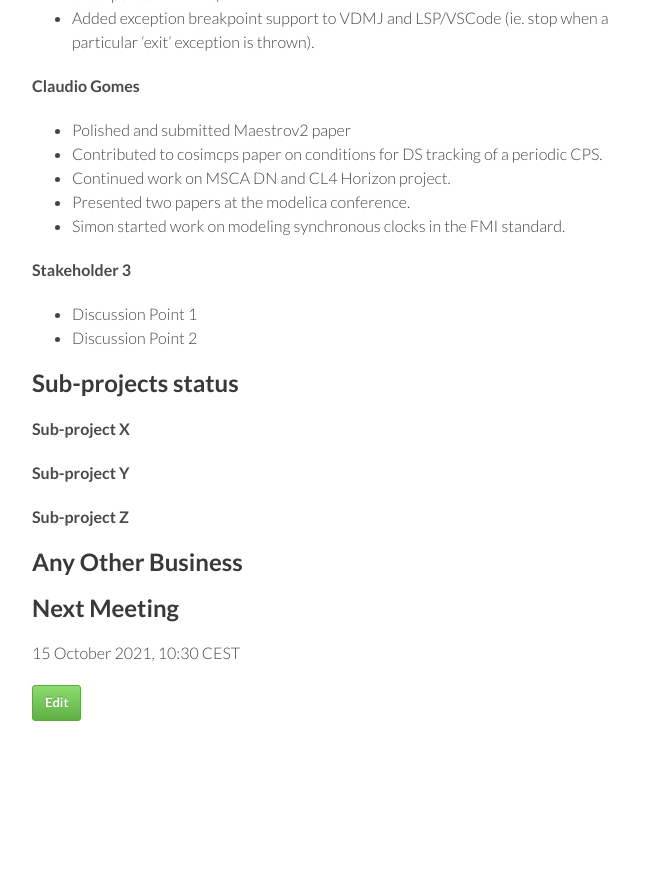
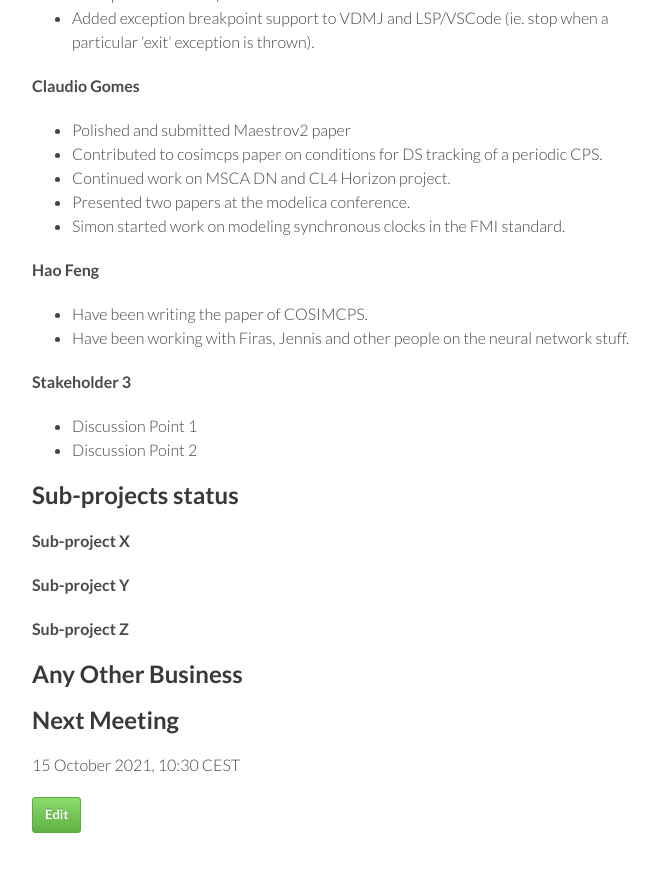
Before and after one commit to digitaltwincentre/digitaltwincentre.github.io, a Jekyll site: the page built from _biweeklies/Biweekly-46.md, in a window 1280 px wide and 900 px high, scrolled down 1399 px. Shown: the top 872 px of the window, without its empty margins (418-1077 px from the left). Built offline with Jekyll 4.4.1, drawn with Linux system fonts in a browser that asks for light colours; nearby versions of some CDN libraries.

Commit message:
Update Biweekly-46.md

```diff
--- a/_biweeklies/Biweekly-46.md
+++ b/_biweeklies/Biweekly-46.md
@@ -67,6 +67,10 @@ date: 1 October 2021, 1030 CEST
 * Presented two papers at the modelica conference.
 * Simon started work on modeling synchronous clocks in the FMI standard.
 
+#### Hao Feng
+* Have been writing the paper of COSIMCPS.
+* Have been working with Firas, Jennis and other people on the neural network stuff.
+
 #### Stakeholder 3
 * Discussion Point 1
 * Discussion Point 2
```
